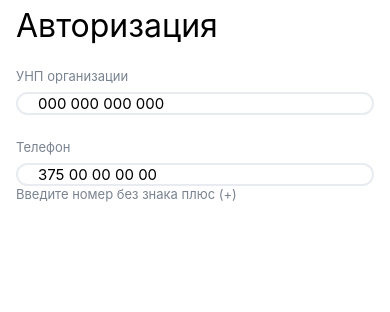
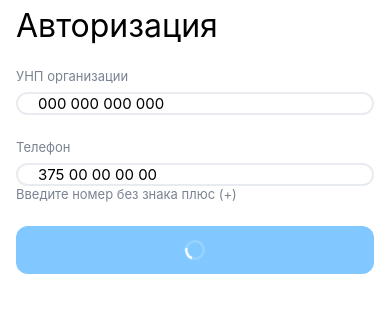
Before and after one commit to chapski-dev/sto-crm-mobile, a React Native app: screen / in a window 390 px wide. Shown: the top 312 px of the page. Built offline with nearby package versions, Linux system fonts and the light colour scheme.

Commit message:
created ui button

```diff
--- a/src/screens/Auth.tsx
+++ b/src/screens/Auth.tsx
@@ -1,14 +1,23 @@
 import React, {useState} from 'react';
-import {StyleSheet, View} from 'react-native';
+import { ActivityIndicator, StyleSheet, Text, TextInput, Touchable, TouchableOpacity, View } from 'react-native'
 import {Input} from '../ui/Input';
 import {Title} from '../ui/Text';
+import { Button } from '../ui/Button'
 
 export const Auth = () => {
   const [inputValue, setInputValue] = useState('');
   const [phoneValue, setPhoneValue] = useState('');
 
+  const [disabledButton, setDisabledButton] = useState(true)
+	const [loading, setLoading] = useState(true)
+
+	const onAuthButtonPressHandler = () => {
+		console.log('button pressed')
+	}
+
   return (
     <View style={styles.main}>
+
       <Title props="Авторизация" />
       <View>
         <Input
@@ -20,6 +29,7 @@ export const Auth = () => {
           errorText="Error"
         />
       </View>
+
       <View>
         <Input
           label="Телефон"
@@ -31,6 +41,16 @@ export const Auth = () => {
           errorText="Error"
         />
       </View>
+
+      <View>
+        <Button
+          disabled={disabledButton}
+          loading={loading}
+          title={'Войти'}
+          onPress={onAuthButtonPressHandler}
+        />
+		</View>
+
     </View>
   );
 };
--- /dev/null
+++ b/src/ui/Button.tsx
@@ -0,0 +1,80 @@
+import React, { FC } from 'react';
+import {
+  ActivityIndicator,
+  StyleProp,
+  StyleSheet,
+  Text,
+  TextStyle,
+  TouchableOpacity,
+  View,
+  ViewProps,
+  ViewStyle,
+} from 'react-native';
+
+interface PropsType extends ViewProps {
+  disabled: boolean;
+  loading: boolean;
+  title: string;
+  onPress: () => void;
+  wrapperStyle?: StyleProp<ViewStyle>;
+  buttonStyle?: StyleProp<ViewStyle>;
+  buttonDisabledStyle?: StyleProp<ViewStyle>;
+  textStyle?: StyleProp<TextStyle>;
+}
+
+export const Button: FC<PropsType> = ({
+  disabled,
+  loading,
+  title,
+  onPress,
+  wrapperStyle,
+  buttonStyle,
+  buttonDisabledStyle,
+  textStyle,
+}) => {
+  return (
+    <View style={[styles.wrapper, wrapperStyle]}>
+      <TouchableOpacity
+        style={
+          disabled
+            ? [
+                styles.button,
+                styles.buttonDisabled,
+                buttonStyle,
+                buttonDisabledStyle,
+              ]
+            : [styles.button, buttonStyle]
+        }
+        disabled={disabled}
+        onPress={() => onPress}>
+        {loading ? (
+          <ActivityIndicator color="white" />
+        ) : (
+          <Text style={[styles.text, textStyle]}>{title}</Text>
+        )}
+      </TouchableOpacity>
+    </View>
+  );
+};
+
+const styles = StyleSheet.create({
+  wrapper: {
+    width: '100%',
+    alignItems: 'center',
+  },
+  button: {
+    width: '100%',
+    height: 48,
+    backgroundColor: '#0090FF',
+    justifyContent: 'center',
+    alignItems: 'center',
+    borderRadius: 12,
+  },
+  buttonDisabled: {
+    opacity: 0.5,
+  },
+  text: {
+    color: 'white',
+    fontSize: 20,
+  },
+});
--- a/tsconfig.json
+++ b/tsconfig.json
@@ -1,3 +1,6 @@
 {
+  "compilerOptions": {
+    "jsx": "react"
+  },
   "extends": "@react-native/typescript-config/tsconfig.json"
 }
```
